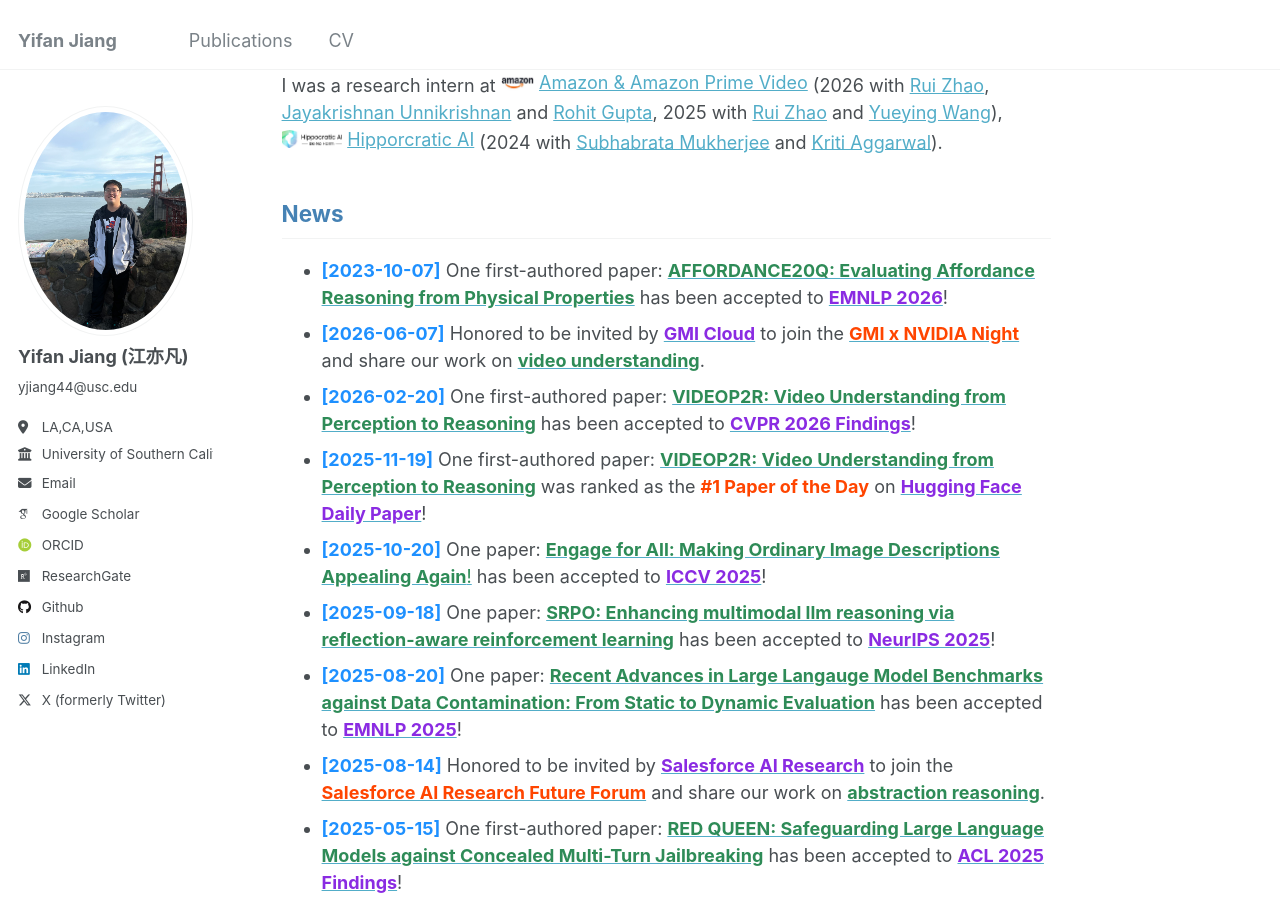
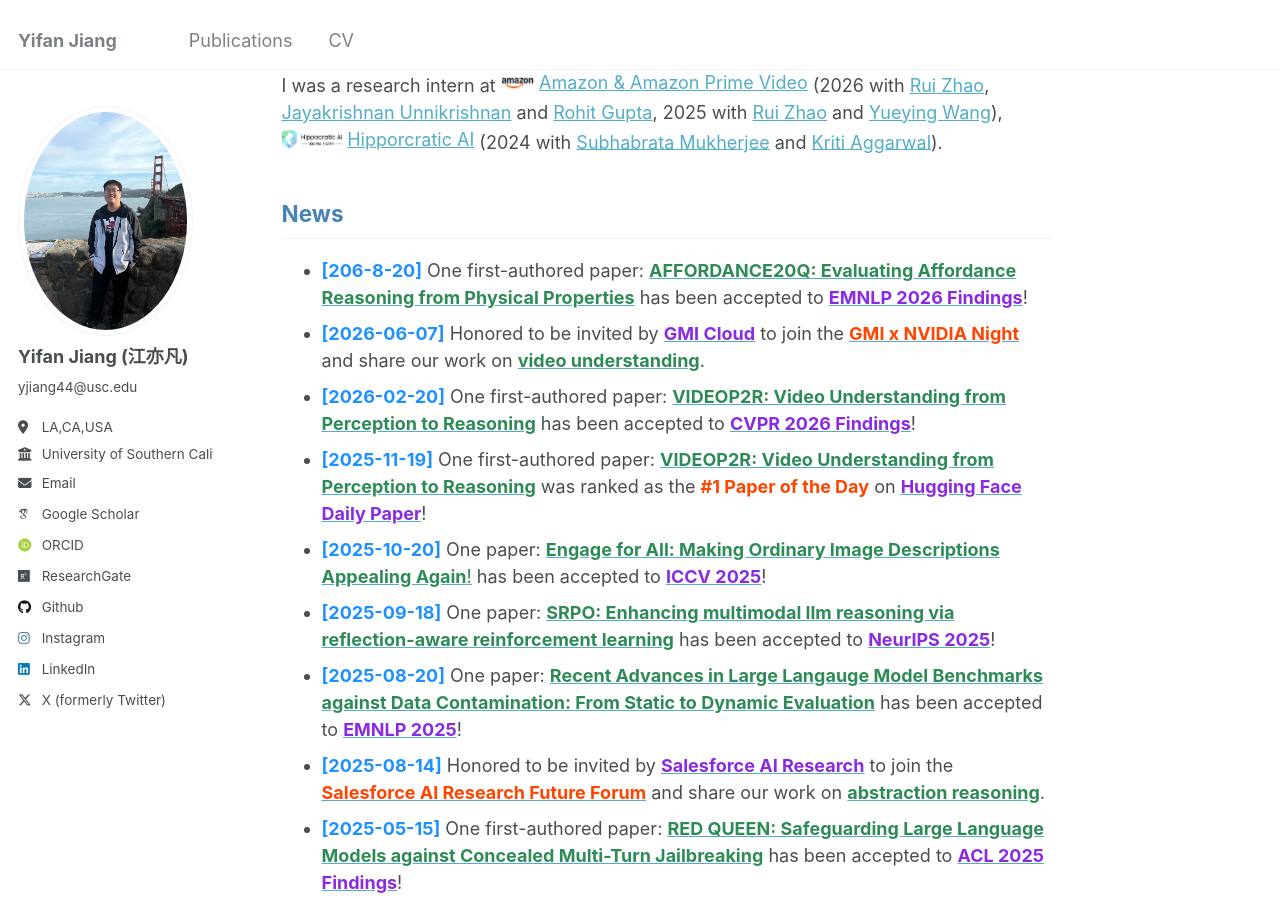
Before and after one commit to yifanJIANG-921/yifanJIANG-921.github.io, a Jekyll site: the page built from _pages/about.md, in a window 1280 px wide and 900 px high, scrolled down 898 px. Built offline with Jekyll 4.4.1, drawn with Linux system fonts in a browser that asks for light colours; some web fonts are replaced.

Commit message:
Update about.md

```diff
--- a/_pages/about.md
+++ b/_pages/about.md
@@ -21,7 +21,7 @@ I was a research intern at <a href="https://www.amazon.com/gp/video/storefront"
 
 
 ## <span style="color: #4682B4;">News</span>
-- **<span style="color: #1E90FF;">[2023-10-07]</span>** One first-authored paper: [<span style="color: #2E8B57;">**AFFORDANCE20Q: Evaluating Affordance Reasoning from Physical Properties**</span>](https://arxiv.org/abs/2606.14240) has been accepted to [<span style="color: #8A2BE2;">**EMNLP 2026**</span>](https://2026.emnlp.org/)!
+- **<span style="color: #1E90FF;">[206-8-20]</span>** One first-authored paper: [<span style="color: #2E8B57;">**AFFORDANCE20Q: Evaluating Affordance Reasoning from Physical Properties**</span>](https://arxiv.org/abs/2606.14240) has been accepted to [<span style="color: #8A2BE2;">**EMNLP 2026 Findings**</span>](https://2026.emnlp.org/)!
 - **<span style="color: #1E90FF;">[2026-06-07]</span>** Honored to be invited by [<span style="color: #8A2BE2;">**GMI Cloud**</span>](https://www.linkedin.com/company/gmi-cloud-ai/posts/?feedView=all) to join the [<span style="color: #FF4500;">**GMI x NVIDIA Night**</span>](https://www.linkedin.com/feed/update/urn:li:ugcPost:7468904814178000896/) and share our work on [<span style="color: #2E8B57;">**video understanding**</span>](https://openaccess.thecvf.com/content/CVPR2026F/html/Jiang_VIDEOP2R_Video_Understanding_from_Perception_to_Reasoning_CVPRF_2026_paper.html).
 - **<span style="color: #1E90FF;">[2026-02-20]</span>** One first-authored paper: [<span style="color: #2E8B57;">**VIDEOP2R: Video Understanding from Perception to Reasoning**</span>](https://openaccess.thecvf.com/content/CVPR2026F/html/Jiang_VIDEOP2R_Video_Understanding_from_Perception_to_Reasoning_CVPRF_2026_paper.html) has been accepted to [<span style="color: #8A2BE2;">**CVPR 2026 Findings**</span>](https://cvpr.thecvf.com/)!
 - **<span style="color: #1E90FF;">[2025-11-19]</span>** One first-authored paper: [<span style="color: #2E8B57;">**VIDEOP2R: Video Understanding from Perception to Reasoning**</span>](https://openaccess.thecvf.com/content/CVPR2026F/html/Jiang_VIDEOP2R_Video_Understanding_from_Perception_to_Reasoning_CVPRF_2026_paper.html) was ranked as the <span style="color: #FF4500;">**#1 Paper of the Day**</span> on [<span style="color: #8A2BE2;">**Hugging Face Daily Paper**</span>](https://huggingface.co/papers/date/2025-11-19)!
```
